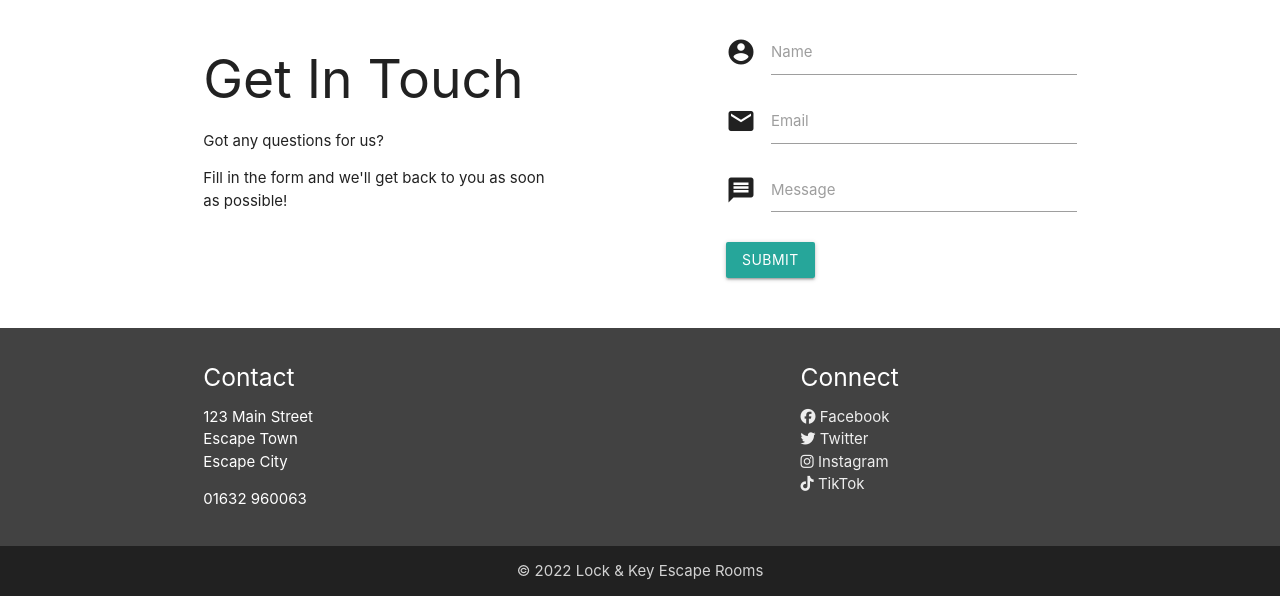
After one commit to ChrisCherng/lock-and-key, a Django app: page /contact in a window 1280 px wide. The commit adds this page. Shown: the part 501-1097 px from the top of the page. Run offline with Django 3.2, Linux system fonts and the light colour scheme; some libraries are stand-ins or nearby versions.

Commit message:
add basic contact page, home page content

```diff
--- a/escape/urls.py
+++ b/escape/urls.py
@@ -18,5 +18,5 @@ from django.urls import path, include
 
 urlpatterns = [
     path('admin/', admin.site.urls),
-    path('', include('rooms.urls'), name='rooms_urls')
+    path('', include('rooms.urls'), name='rooms_urls'),
 ]
--- a/rooms/urls.py
+++ b/rooms/urls.py
@@ -2,5 +2,6 @@ from . import views
 from django.urls import path
 
 urlpatterns = [
-    path('', views.RoomList, name='home')
+    path('', views.RoomList, name='home'),
+    path('contact', views.ContactForm, name='contact_form')
 ]
--- a/rooms/views.py
+++ b/rooms/views.py
@@ -6,3 +6,6 @@ def RoomList(request):
     # model = Room
     # queryset = Room.objects.filter(status=1)
     return render(request,'index.html')
+
+def ContactForm(request):
+    return render(request,'contact.html')
--- a/static/css/style.css
+++ b/static/css/style.css
@@ -2,7 +2,7 @@ header{
     background: url(https://res.cloudinary.com/chris-cherng/image/upload/v1660762656/Escape%20Room/cover_jlxgoh.png);
     background-size: cover;
     background-position: center;
-    min-height: 600px;
+    min-height: 500px;
 }
 
 @media screen and (max-width: 670px){
--- a/templates/base.html
+++ b/templates/base.html
@@ -23,16 +23,16 @@
     <header>
         <nav class="nav-wrapper blue darken-4">
             <div class="container">
-                <a href="" class="brand-logo">Lock and Key Escape Rooms <span class="material-icons">lock_clock</span></a>
+                <a href="/" class="brand-logo">Lock and Key Escape Rooms <span class="material-icons">lock_clock</span></a>
                 <a href="" class="sidenav-trigger" data-target="mobile-menu">
                     <i class="material-icons">menu</i>
                 </a>
                 <ul class="right hide-on-med-and-down">
-                    <li><a href="#">Contact Us</a></li>
+                    <li><a href="/contact">Contact Us</a></li>
                     <li><a href="#">BOOK NOW</a></li>
                 </ul>
                 <ul class="sidenav grey lighten-2" id="mobile-menu">
-                    <li><a href="#">Contact Us</a></li>
+                    <li><a href="/contact">Contact Us</a></li>
                     <li><a href="#">BOOK NOW</a></li>
                 </ul>
             </div>
@@ -79,6 +79,7 @@
     <script>
         $(document).ready(function(){
             $('.sidenav').sidenav();
+            $('.parallax').parallax();
         });
     </script>
 </body>
--- /dev/null
+++ b/templates/contact.html
@@ -0,0 +1,39 @@
+{% extends "base.html" %}
+
+{% block content %}
+
+<!-- Contact Form -->
+<section class="section container" id="contact">
+    <div class="row">
+        <div class="col s12 l5">
+            <h2>Get In Touch</h2>
+            <p>Got any questions for us?</p>
+            <P>Fill in the form and we'll get back to you as soon as possible!</P>
+        </div>
+        <div class="col s12 l5 offset-l2">
+            <form action="">
+                <div class="input-field">
+                    <i class="material-icons prefix">account_circle</i>
+                    <input type="text" id="name">
+                    <label for="name">Name</label>
+                </div>
+                <div class="input-field">
+                    <i class="material-icons prefix">email</i>
+                    <input type="email" id="email">
+                    <label for="email">Email</label>
+                </div>
+                <div class="input-field">
+                    <i class="material-icons prefix">message</i>
+                    <textarea class="materialize-textarea" name="text" id="text"></textarea>
+                    <label for="text">Message</label>
+                </div>
+                <div class="input-field">
+                    <button class="btn">Submit</button>
+                </div>
+            </form>
+        </div>
+    </div>
+</section>
+
+
+{% endblock content %}
```
Also changed, not shown: templates/index.html (+17 -4 lines).
